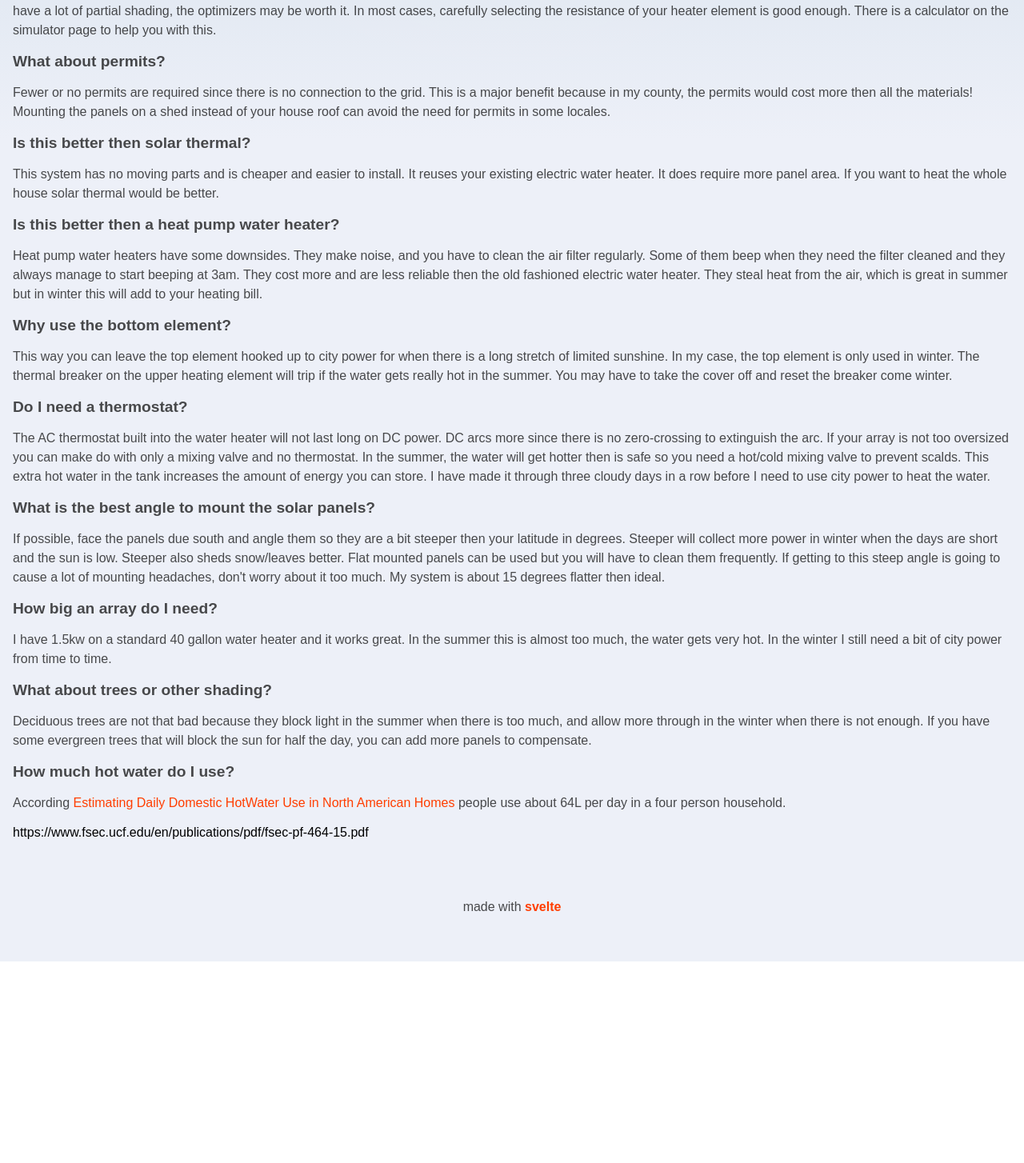
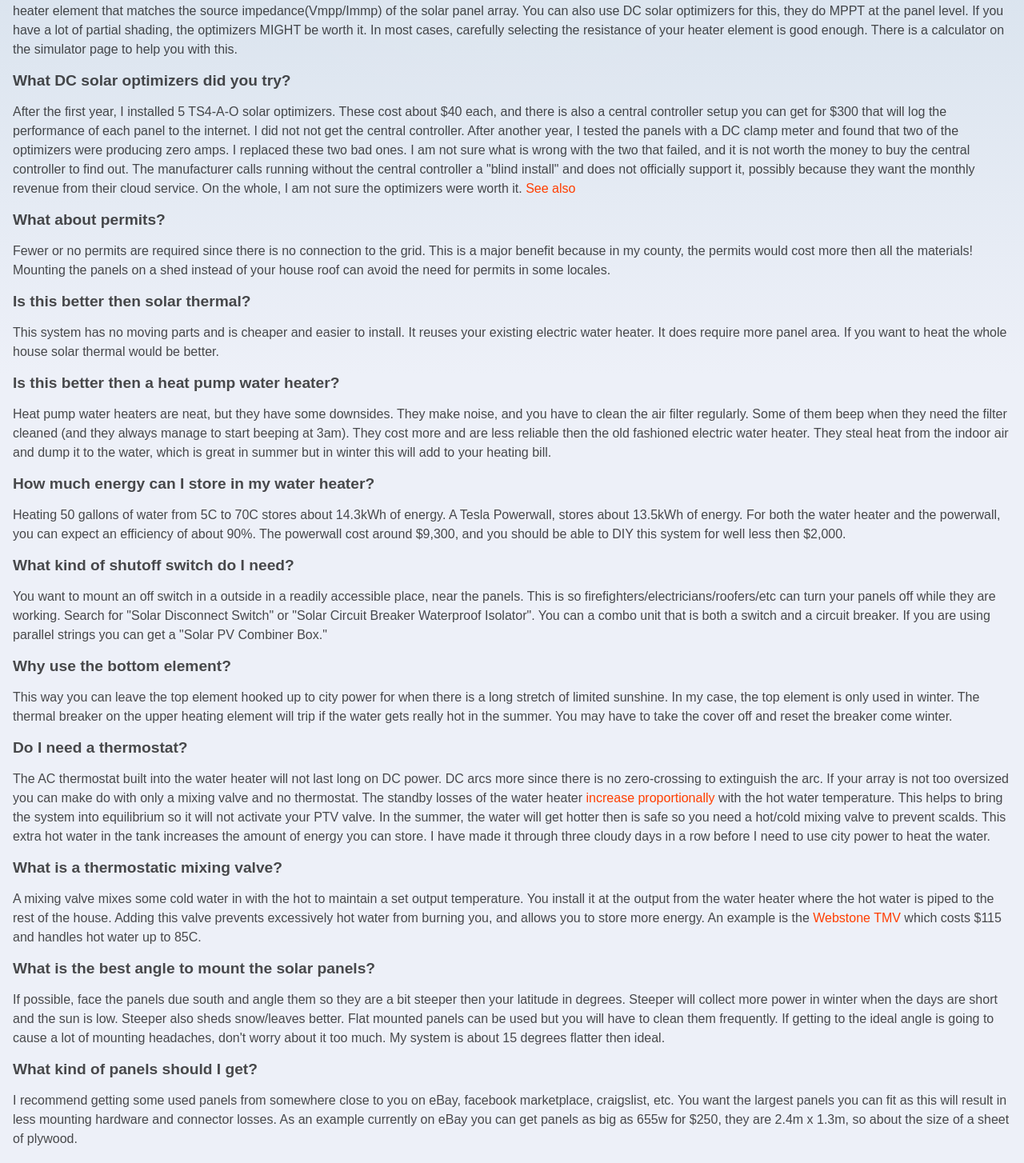
Before and after one commit to darrell-rg/solarcalc, a SvelteKit app: page /faq in a window 1280 px wide. Shown: the part 549-2003 px from the top of the page at 80% size. Before the commit the page ends 1751 px from the top, so only its background shows below. Built offline with nearby package versions, Linux system fonts and the light colour scheme.

Commit message:
update faq

```diff
--- a/src/routes/faq/+page.svelte
+++ b/src/routes/faq/+page.svelte
@@ -21,18 +21,23 @@
   </article>
 
   <article class="faq">
-    <h2>What problems have you run into?</h2>
-    <p>Squirrels chewed some of the wires and I had to replace them. An cheap ebay inline fuse holder melted.  2/5 DC solar optimizers failed.  I am no sure the optimizers were worth it, they only get you 20-30% more power. The panels are not quite steep enough to shed snow by themselves, sometime I have to clean them manually.  </p>
+    <h2>How much hot water do I use?</h2>
+    <p> According  <a href="https://www.fsec.ucf.edu/en/publications/pdf/fsec-pf-464-15.pdf">Estimating Daily Domestic HotWater Use in North American Homes</a> people use about 64L/person/day on average in a four person household.   This seems high to me, our house with 2 adults and 2 kids uses about half that.  I have noticed that I am more aware of how much hot water I am using after installing this system.  On sunny days I use more and on cloudy days I use less. </p>
   </article>
 
 	<article class="faq">
     <h2>What is impedance matching and why does it matter?</h2>
-    <p>Maximum Power Transfer theorem says we want to match the load impedance to the source impedance.   To get the full capacity of the panels, it necessary to choose a water heater element that matches the source impedance(Vmpp/Immp) of the solar panel array.  You can also use DC solar optimizers for this, they do MPPT at the panel level.   If you have a lot of partial shading, the optimizers may be worth it.  In most cases, carefully selecting the resistance of your heater element is good enough.  There is a calculator on the simulator page to help you with this. </p>
+    <p>Maximum Power Transfer theorem says we want to match the load impedance to the source impedance.   To get the full capacity of the panels, it necessary to choose a water heater element that matches the source impedance(Vmpp/Immp) of the solar panel array.  You can also use DC solar optimizers for this, they do MPPT at the panel level.   If you have a lot of partial shading, the optimizers MIGHT be worth it.  In most cases, carefully selecting the resistance of your heater element is good enough.  There is a calculator on the simulator page to help you with this. </p>
+  </article>
+
+  <article class="faq">
+    <h2>What DC solar optimizers did you try?</h2>
+    <p>After the first year, I installed 5 TS4-A-O solar optimizers.  These cost about $40 each, and there is also a central controller setup you can get for $300 that will log the performance of each panel to the internet.  I did not not get the central controller.  After another year, I tested the panels with a DC clamp meter and found that two of the optimizers were producing zero amps.  I replaced these two bad ones.  I am not sure what is wrong with the two that failed, and it is not worth the money to buy the central controller to find out.  The manufacturer calls running without the central controller a "blind install" and does not officially support it, possibly because they want the monthly revenue from their cloud service.  On the whole, I am not sure the optimizers were worth it. <a href="https://www.sma-sunny.com/en/five-myths-about-dc-power-optimizers/">See also</a>  </p>
   </article>
 
   <article class="faq">
     <h2>What about permits?</h2>
-    <p>Fewer or no permits are required since there is no connection to the grid.  This is a major benefit because in my county, the permits would cost more then all the materials!  Mounting the panels on a shed instead of your  house roof can avoid the need for permits in some locales. </p>
+    <p>Fewer or no permits are required since there is no connection to the grid.  This is a major benefit because in my county, the permits would cost more then all the materials!  Mounting the panels on a shed instead of your house roof can avoid the need for permits in some locales. </p>
   </article>
 
   <article class="faq">
@@ -42,7 +47,17 @@
 
   <article class="faq">
     <h2>Is this better then a heat pump water heater?</h2>
-    <p>Heat pump water heaters have some downsides.  They make noise, and you have to clean the air filter regularly. Some of them beep when they need the filter cleaned and they always manage to start beeping at 3am. They cost more and are less reliable then the old fashioned electric water heater. They steal heat from the air, which is great in summer but in winter this will add to your heating bill. </p>
+    <p>Heat pump water heaters are neat, but they have some downsides.  They make noise, and you have to clean the air filter regularly. Some of them beep when they need the filter cleaned (and they always manage to start beeping at 3am). They cost more and are less reliable then the old fashioned electric water heater. They steal heat from the indoor air and dump it to the water, which is great in summer but in winter this will add to your heating bill. </p>
+  </article>
+
+  <article class="faq">
+    <h2>How much energy can I store in my water heater?</h2>
+    <p> Heating 50 gallons of water from  5C to 70C stores about 14.3kWh of energy.  A Tesla Powerwall, stores about 13.5kWh of energy.  For both the water heater and the powerwall, you can expect an efficiency of about 90%.  The powerwall cost around $9,300,  and you should be able to DIY this system for well less then $2,000.  </p>
+  </article>
+
+  <article class="faq">
+    <h2>What kind of shutoff switch do I need?</h2>
+    <p>You want to mount an off switch in a outside in a readily accessible place, near the panels.  This is so firefighters/electricians/roofers/etc can turn your panels off while they are working.  Search for  "Solar Disconnect Switch" or "Solar Circuit Breaker Waterproof Isolator".   You can a combo unit that is both a switch and a circuit breaker.  If you are using parallel strings you can get a "Solar PV Combiner Box." </p>
   </article>
 
   <article class="faq">
@@ -52,12 +67,22 @@
 
   <article class="faq">
     <h2>Do I need a thermostat?</h2>
-    <p> The AC thermostat built into the water heater will not last long on DC power. DC arcs more since there is no zero-crossing to extinguish the arc. If your array is not too oversized you can make do with only a mixing valve and no thermostat.  In the summer, the water will get hotter then is safe so you need a hot/cold mixing valve to prevent scalds.   This extra hot water in the tank increases the amount of energy you can store.  I have made it through three cloudy days in a row before I need to use city power to heat the water.  </p>
+    <p> The AC thermostat built into the water heater will not last long on DC power. DC arcs more since there is no zero-crossing to extinguish the arc. If your array is not too oversized you can make do with only a mixing valve and no thermostat. The standby losses of the water heater <a href="https://en.wikipedia.org/wiki/Newton%27s_law_of_cooling">increase proportionally</a> with the hot water temperature. This helps to bring the system into equilibrium so it will not activate your PTV valve.   In the summer, the water will get hotter then is safe so you need a hot/cold mixing valve to prevent scalds.   This extra hot water in the tank increases the amount of energy you can store.  I have made it through three cloudy days in a row before I need to use city power to heat the water.  </p>
+  </article>
+
+  <article class="faq">
+    <h2>What is a thermostatic mixing valve?</h2>
+    <p> A mixing valve mixes some cold water in with the hot to maintain a set output temperature.  You install it at the output from the water heater where the hot water is piped to the rest of the house. Adding this valve prevents excessively hot water from burning you, and allows you to store more energy.  An example is the <a href="https://www.nibco.com/nibco-products/system-management/temperature-control/thermostatic-mixing-valves/h-tmv-131">Webstone TMV</a> which costs $115 and handles hot water up to 85C.  </p>
   </article>
 
   <article class="faq">
     <h2>What is the best angle to mount the solar panels?</h2>
-    <p>If possible, face the panels due south and angle them so they are a bit steeper then your latitude in degrees.   Steeper will collect more power in winter when the days are short and the sun is low. Steeper also sheds snow/leaves better. Flat mounted panels can be used but you will have to clean them frequently.  If getting to this steep angle is going to cause a lot of mounting headaches, don't worry about it too much.  My system is about 15 degrees flatter then ideal.   </p>
+    <p>If possible, face the panels due south and angle them so they are a bit steeper then your latitude in degrees.   Steeper will collect more power in winter when the days are short and the sun is low. Steeper also sheds snow/leaves better. Flat mounted panels can be used but you will have to clean them frequently.  If getting to the ideal angle is going to cause a lot of mounting headaches, don't worry about it too much.  My system is about 15 degrees flatter then ideal.   </p>
+  </article>
+
+  <article class="faq">
+    <h2>What kind of panels should I get?</h2>
+    <p>I recommend getting some used panels from somewhere close to you on eBay, facebook marketplace, craigslist, etc.  You want the largest panels you can fit as this will result in less mounting hardware and connector losses. As an example currently on eBay you can get panels as big as 655w for $250, they are 2.4m x 1.3m, so about the size of a sheet of plywood.   </p>
   </article>
 
   <article class="faq">
@@ -71,13 +96,10 @@
   </article>
 
   <article class="faq">
-    <h2>How much hot water do I use?</h2>
-    <p> According  <a href="https://www.fsec.ucf.edu/en/publications/pdf/fsec-pf-464-15.pdf">Estimating Daily Domestic HotWater Use in North American Homes</a> people use about 64L per day in a four person household. </p>
+    <h2>What problems have you run into?</h2>
+    <p>Squirrels chewed some of the wires and I had to replace them. An cheap ebay inline fuse holder melted.  2/5 DC solar optimizers failed.  I am not sure the optimizers were worth it, they only get you 20-30% more power. The panels are not quite steep enough to shed snow by themselves, sometime I have to clean them manually.  </p>
   </article>
 
-
-
-  https://www.fsec.ucf.edu/en/publications/pdf/fsec-pf-464-15.pdf
 
 </div>
 
```
Also changed, not shown: src/routes/+page.svelte (+4 -4 lines).
